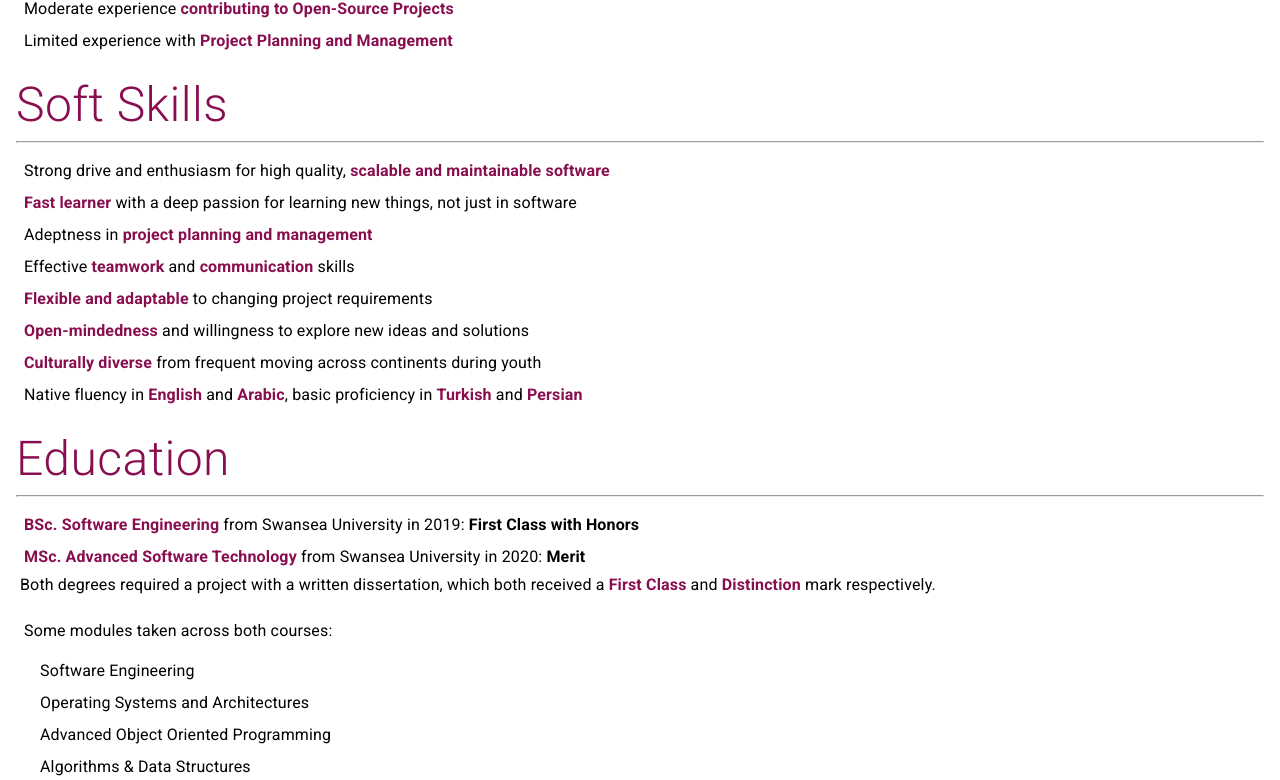
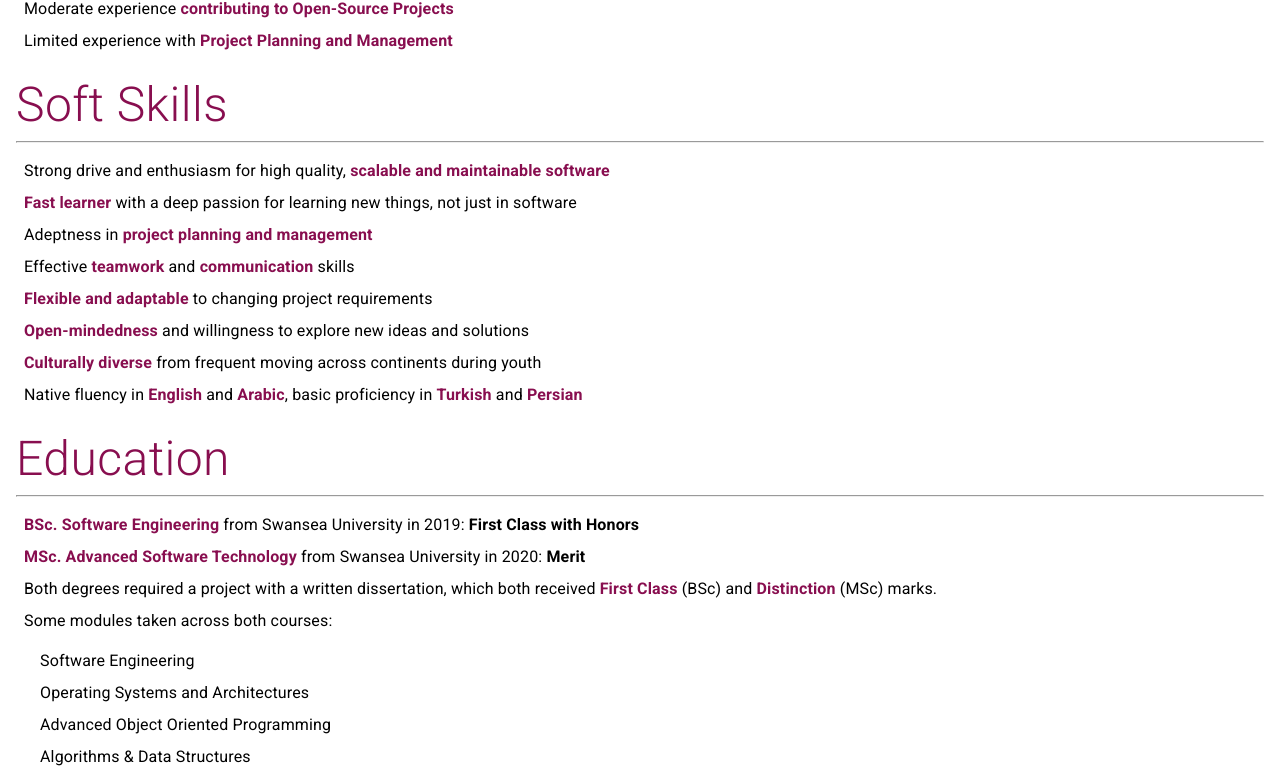
Before and after one commit to basshelal/basshelal.github.io, a React app: page /cv in a window 1280 px wide. Shown: the part 677-1457 px from the top of the page. Built offline with nearby package versions, Linux system fonts and the light colour scheme; no server answers.

Commit message:
Minor punctuation changes

```diff
--- a/src/pages/cv/components/Sections.tsx
+++ b/src/pages/cv/components/Sections.tsx
@@ -72,7 +72,7 @@ export const TechnicalSkillsSection: FC = () => {
             <I>Intermediate proficiency in <H>Android Development</H></I>
             <I>Intermediate proficiency in <H>React.js</H></I>
             <I>Basic proficiency in <H>Assembly Language</H> (x86 and ARM)</I>
-            <I>Basic proficiency in <H>Embedded C++</H></I>
+            <I>Basic proficiency in <H>(Embedded) C++</H></I>
             <br/>
             <I>Extensive experience using <H>Test Driven Development</H></I>
             <I>Extensive experience with <H>Object Oriented Design</H> and principles</I>
@@ -91,11 +91,10 @@ export const EducationSection: FC = () => {
         <List>
             <I><H>BSc. Software Engineering</H> from Swansea University in 2019: <b>First Class with Honors</b></I>
             <I><H>MSc. Advanced Software Technology</H> from Swansea University in 2020: <b>Merit</b></I>
-            <Text>
-                Both degrees required a project with a written dissertation, which both received
-                a <H>First Class</H> and <H>Distinction</H> mark respectively.
-            </Text>
-            <br/>
+            <I>
+                Both degrees required a project with a written dissertation, which both received <H>First Class</H> (BSc)
+                and <H>Distinction</H> (MSc) marks.
+            </I>
             <I>Some modules taken across both courses:</I>
         </List>
         <List style={{paddingLeft: "16px", paddingRight: "16px", paddingTop: "0px"}}>
```
Also changed, not shown: 2 other files (tests, documents, lock files or other folders).
